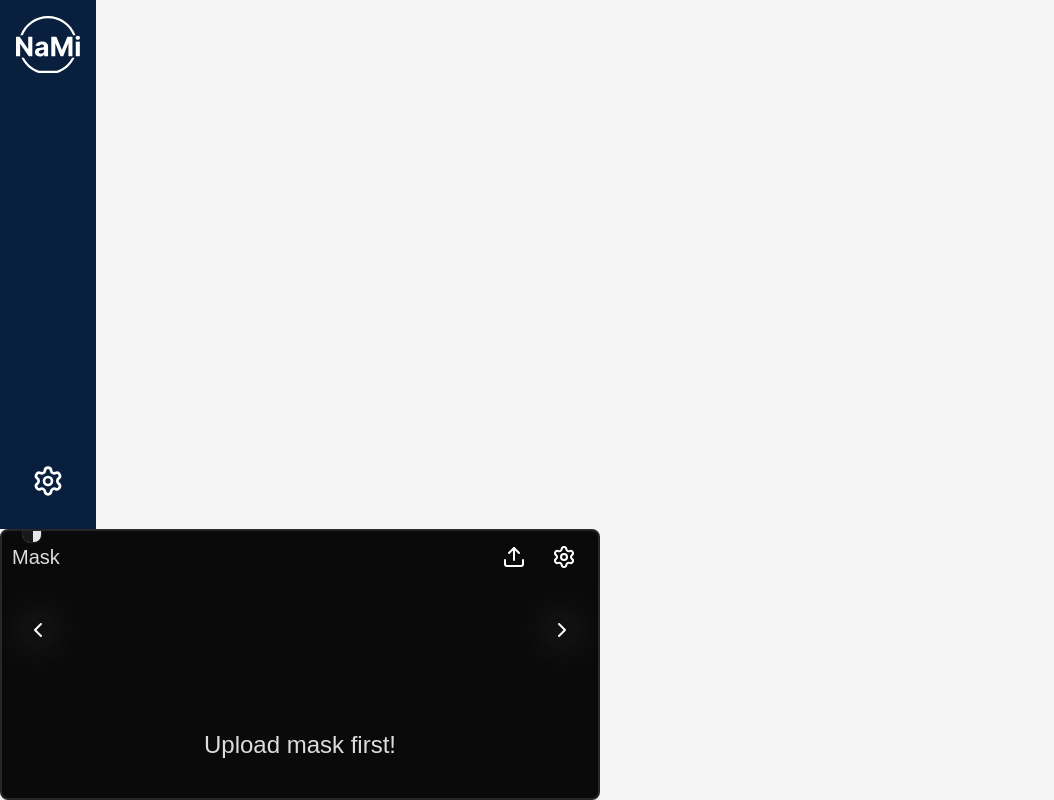
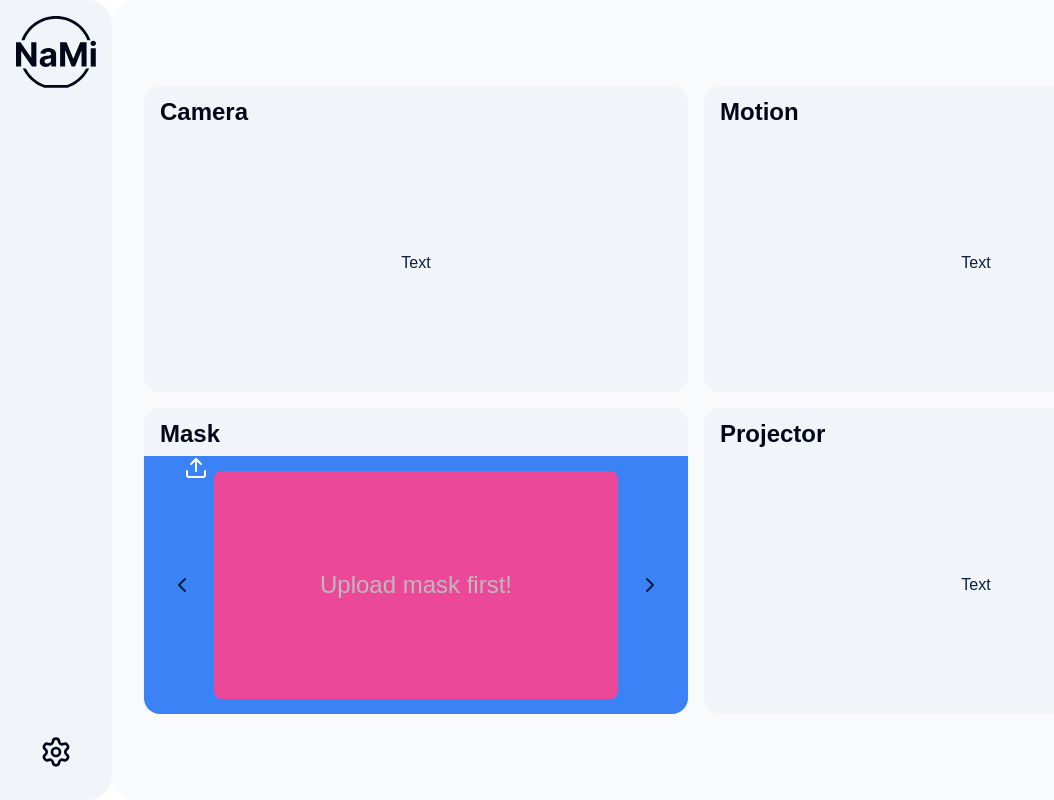
Before and after one commit to KN-NaMi/Lithography-gui, a Svelte app: page / in a window 1280 px wide. Shown: the whole page, without its empty margins (0-1054 px from the left). Built offline with nearby package versions, Linux system fonts and the light colour scheme.

Commit message:
Refactor mask components and update sidebar layout

```diff
--- a/src/renderer/src/App.svelte
+++ b/src/renderer/src/App.svelte
@@ -1,11 +1,33 @@
 <script>
   import './app.css';
-  import Masks from "./masks/maskComponent.svelte";
   import Sidebar from "./components/sidebar.svelte";
+  import Panel from "./components/panel.svelte";
+  import MaskComponent from './components/masks/maskComponent.svelte'
 </script>
 
+<body class="text-primary h-screen overflow-hidden">
+  <div class="flex h-full">
+    <aside class="h-full flex-shrink-0">
+      <Sidebar />
+    </aside>
 
-<body class="text-primary bg-neutral-100">
-  <Sidebar />
-  <Masks />
+    <main class="flex-1 bg-slate-50 rounded-l-[24px] p-[4dvh] overflow-hidden">
+      <div class="w-full">
+        <div class="grid grid-cols-1 md:grid-cols-2 gap-[2dvh] ">
+          <Panel title="Camera">
+            <p>Text</p>
+          </Panel>
+          <Panel title="Motion">
+            <p>Text</p>
+          </Panel>
+          <Panel title="Mask">
+            <MaskComponent />
+          </Panel>
+          <Panel title="Projector">
+            <p>Text</p>
+          </Panel>
+        </div>
+      </div>
+    </main>
+  </div>
 </body>
--- a/src/renderer/src/masks/allMasks.svelte
+++ b/src/renderer/src/components/masks/allMasks.svelte
@@ -12,12 +12,12 @@
     }
 </script>
 
-<div id="all-masks" class="w-full flex justify-center items-end gap-[5px] p-[15px] absolute bottom-0 left-0 z-10">
+<div id="all-masks" class="w-full flex justify-center items-end gap-[5px] p-[15px] absolute bottom-0 left-0 z-2">
     {#each masks as mask, index}
         <button
             aria-label={`Select mask ${index + 1}`}
             on:click={() => handleImageClick(index)}
-            class={`h-[50px] w-[50px] p-0 border border-[#272729] rounded-md overflow-hidden cursor-pointer transition-transform duration-200 ease-in-out ${imageIndex === index ? 'scale-105' : ''}`}
+            class={`h-[5vh] w-[5vh] p-0 border border-[#272729] rounded-md overflow-hidden cursor-pointer transition-transform duration-200 ease-in-out ${imageIndex === index ? 'scale-105' : ''}`}
         >
             <img
                 src={mask.white}
--- a/src/renderer/src/masks/maskComponent.svelte
+++ b/src/renderer/src/components/masks/maskComponent.svelte
@@ -4,7 +4,7 @@
   import Preview from './masksPreview.svelte'
   import Layers from './masksLayers.svelte'
 
-  import { ChevronLeft, ChevronRight, Settings } from 'lucide-svelte';
+  import { ChevronLeft, ChevronRight } from 'lucide-svelte';
 
   type Mask = {
     white: string
@@ -27,19 +27,32 @@
   }
 </script>
 
-<div
+<div class="w-full h-full bg-blue-500 flex items-center justify-center">
+  <div class="w-full flex absolute top-12 left-10">
+    <UploadButton bind:masks />
+  </div>
+  <div class="w-full h-full flex items-center justify-center">
+    <button class="mr-5" on:click={previousImage}>
+      <ChevronLeft />
+    </button>
+    <Preview {masks} {activeLayer} {imageIndex} />
+    <button class="ml-5"on:click={nextImage}>
+      <ChevronRight />
+    </button>
+  </div>
+
+  <AllMasks {masks} bind:imageIndex />
+</div>
+
+
+
+<!-- <div
   id="mask-wrapper"
   class="w-[600px] h-auto bg-[#0a0a0a] border-2 border-[#272729] rounded-lg flex flex-col p-2.5 relative overflow-hidden"
 >
   <div id="controls" class="grid grid-cols-[auto_repeat(2,40px)] h-10 gap-2.5 mb-2.5">
     <h1 class="text-xl font-medium text-[#dddddd] flex items-center font-sans">Mask</h1>
     <UploadButton bind:masks />
-    <button
-      class="flex p-1 cursor-pointer border-none bg-transparent outline-none appearance-none"
-      aria-label="Settings"
-    >
-    <Settings color="#fff" class="h-full"/>
-    </button>
   </div>
   <Preview {masks} {activeLayer} {imageIndex} />
   <div id="overlay" class="text-[#dddddd]">
@@ -67,4 +80,4 @@
     </div>
     <AllMasks {masks} bind:imageIndex />
   </div>
-</div>
+</div> -->
--- a/src/renderer/src/masks/masksLayers.svelte
+++ b/src/renderer/src/components/masks/masksLayers.svelte
@@ -2,7 +2,6 @@
   export let activeLayer: number
 
   const layer = (event: MouseEvent | KeyboardEvent): void => {
-    // Only process keyboard events if they're Enter or Space
     if (event instanceof KeyboardEvent) {
       if (event.key !== 'Enter' && event.key !== ' ') {
         return
@@ -29,10 +28,7 @@
   }
 </script>
 
-<div
-  id="layers"
-  class="absolute bottom-0 left-0 w-full aspect-video flex flex-col p-2.5 px-5 gap-[5px]"
->
+<div>
   <button
     class="w-5 h-5 border border-[#272729] opacity-90 cursor-pointer z-[11] rounded-lg bg-[#d83939]"
     id="red"
--- /dev/null
+++ b/src/renderer/src/components/masks/masksPreview.svelte
@@ -0,0 +1,43 @@
+<script lang="ts">
+    export let masks: {
+      white: string;
+      blue: string;
+      red: string;
+    }[];
+
+    export let activeLayer: number;
+    export let imageIndex: number;
+  </script>
+
+<div class="bg-pink-500 h-[88%] aspect-video flex justify-center items-center overflow-hidden rounded-lg">
+    {#if masks.length !== 0}
+      <div class="w-full h-full border-4 border-green-300 overflow-hidden rounded-lg">
+        {#if activeLayer === 0}
+          <img
+            id="preview"
+            src={masks[imageIndex].white}
+            alt="White Mask"
+            class="w-full h-full object-cover"
+          />
+        {:else if activeLayer === 1}
+          <img
+            id="preview"
+            src={masks[imageIndex].blue}
+            alt="Blue Mask"
+            class="w-full h-full object-cover"
+          />
+        {:else if activeLayer === 2}
+          <img
+            id="preview"
+            src={masks[imageIndex].red}
+            alt="Red Mask"
+            class="w-full h-full object-cover"
+          />
+        {/if}
+      </div>
+    {:else}
+      <h1 class="text-center font-sans font-medium text-2xl text-[#bbbbbb]">
+        Upload mask first!
+      </h1>
+    {/if}
+  </div>
--- a/src/renderer/src/masks/masksUploadButton.svelte
+++ b/src/renderer/src/components/masks/masksUploadButton.svelte
@@ -5,7 +5,7 @@
     red: string
   }[]
 
-  import { processImage } from '../lib/imageProcessor'
+  import { processImage } from '../../lib/imageProcessor'
 
   import { Upload } from 'lucide-svelte'
 
@@ -47,7 +47,7 @@
   }
 </script>
 
-<button on:click={triggerFileInput} class="flex p-1 cursor-pointer border-none bg-transparent">
+<button on:click={triggerFileInput} class="flex  cursor-pointer border-none bg-transparent">
   <Upload color="#fff" class="h-full"/>
 </button>
 
--- /dev/null
+++ b/src/renderer/src/components/panel.svelte
@@ -0,0 +1,20 @@
+<script>
+    export let title = "Panel Title";
+
+    const bgColor = "bg-slate-100";
+
+  </script>
+
+  <div
+    class="relative {bgColor} rounded-[16px] overflow-hidden w-full"
+    style="aspect-ratio: 16/9;"
+  >
+
+    <div class="absolute top-0 left-0 right-0 p-2 pl-4 text-slate-950">
+      <h2 class="text-[24px] font-bold">{title}</h2>
+    </div>
+
+    <div class="absolute inset-0 flex items-center justify-center pt-12">
+      <slot></slot>
+    </div>
+  </div>
--- a/src/renderer/src/components/sidebar.svelte
+++ b/src/renderer/src/components/sidebar.svelte
@@ -1,18 +1,22 @@
 <script>
     import { Settings } from 'lucide-svelte';
-    import namilogo from '../../../../resources/namilogo.svg';
+    import namilogo from '../../../../resources/logonami-slate-950.svg';
 </script>
 
-<div class="h-screen w-24 bg-primary text-white flex flex-col">
+<div class="h-screen w-28 bg-slate-100 text-white flex flex-col rounded-r-[24px]">
     <div class="p-4 flex flex-col items-center justify-center">
-        <img src={namilogo || "/placeholder.svg"} alt="Logo" class="w-18 h-18" />
-    </div>
+        <img
+          src={namilogo || "/placeholder.svg"}
+          alt="Logo"
+          class="w-18 h-18"
+        />
+      </div>
 
     <div class="flex-grow"></div>
 
     <div class="p-4 flex justify-center mb-2">
-        <button class="p-2 rounded-lg hover:bg-secondary transition flex items-center justify-center">
-            <Settings class="w-8 h-8" />
+        <button class="p-2 rounded-lg hover:bg-slate-200 transition flex items-center justify-center">
+            <Settings class="w-8 h-8 text-slate-950" />
         </button>
     </div>
 </div>
--- a/src/renderer/src/masks/masksPreview.svelte
+++ /dev/null
@@ -1,23 +0,0 @@
-<script lang="ts">
-    export let masks: {
-        white: string;
-        blue: string;
-        red: string;
-    }[];
-    export let activeLayer: number;
-    export let imageIndex: number;
-</script>
-
-{#if masks.length !== 0}
-    {#if activeLayer === 0}
-        <img id="preview" src={masks[imageIndex].white} alt="" class="w-full h-auto aspect-video object-cover rounded" />
-    {:else if activeLayer === 1}
-        <img id="preview" src={masks[imageIndex].blue} alt="" class="w-full h-auto aspect-video object-cover rounded" />
-    {:else if activeLayer === 2}
-        <img id="preview" src={masks[imageIndex].red} alt="" class="w-full h-auto aspect-video object-cover rounded" />
-    {/if}
-{:else}
-    <div id="umf" class="w-full h-auto aspect-video flex items-center rounded">
-        <h1 class="w-full text-center font-sans font-medium text-2xl text-[#dddddd]">Upload mask first!</h1>
-    </div>
-{/if}
--- a/tsconfig.json
+++ b/tsconfig.json
@@ -8,8 +8,6 @@
     "src/preload/*.d.ts"
   ],
   "compilerOptions": {
-    "allowImportingTsExtensions": true,
-    "noEmit": true,
     "verbatimModuleSyntax": true,
     "useDefineForClassFields": true,
     "strict": false,
```
Also changed, not shown: resources/logonami-slate-950.svg (added), resources/namilogo.svg (deleted), svelte.config.mjs (line endings or trailing spaces).
